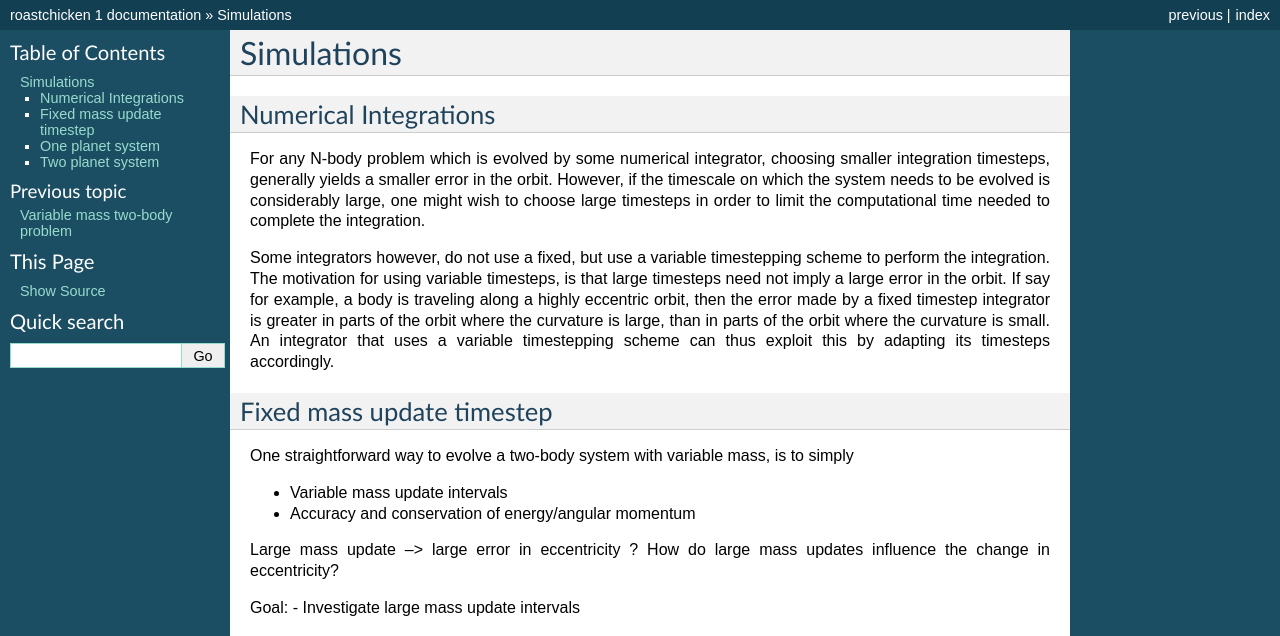
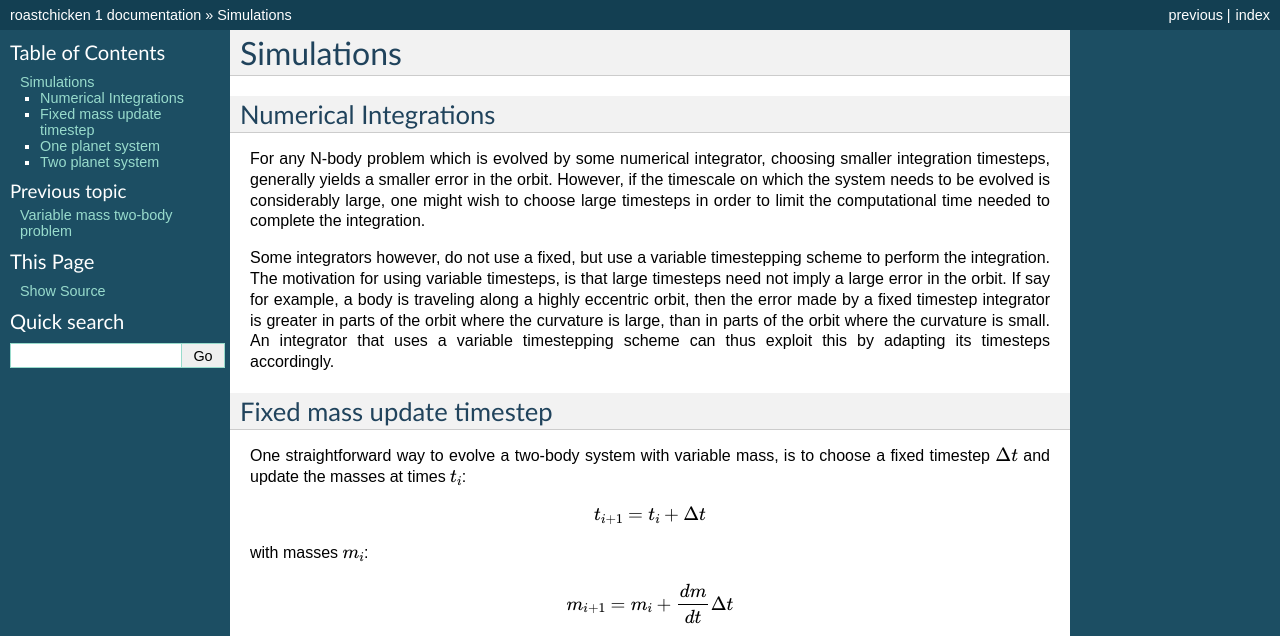
Before and after one commit to launerbie/roastchicken, a Sphinx documentation site: the page built from docs/source/simulations.rst, in a window 1280 px wide and 1400 px high. Shown: the top 636 px of the window. Built offline with Sphinx 7.4.7, drawn with Linux system fonts in a browser that asks for light colours; formulas are drawn with MathJax 3; some of the changed text lies outside the part shown.

Commit message:
update simulations.rst

```diff
--- a/docs/source/simulations.rst
+++ b/docs/source/simulations.rst
@@ -23,10 +23,37 @@ this by adapting its timesteps accordingly.
 
 Fixed mass update timestep
 --------------------------
-One straightforward way to evolve a two-body system with variable mass, is to simply
+One straightforward way to evolve a two-body system with variable mass,
+is to choose a fixed timestep :math:`\Delta t` and update the masses at
+times :math:`t_i`:
+
+.. math::
+   t_{i+1} = t_i + \Delta t
+
+with masses :math:`m_i`:
+
+.. math::
+   m_{i+1} = m_i + \frac{dm}{dt} \Delta t
 
 
+.. image:: http://home.strw.leidenuniv.nl/~lau/positions_e0.png
+   :width: 1016 px
+   :height: 841 px
+   :scale: 50 %
+   :align: center
+   :alt: alternate text
 
+.. image:: http://home.strw.leidenuniv.nl/~lau/positions_e05.png
+   :width: 1003 px
+   :height: 807 px
+   :scale: 50 %
+   :align: center
+   :alt: alternate text
+
+.. math::
+   :label: conservation_angular_momentum
+
+   h = \sqrt{ G\mu a (1-e^2) } = \text{constant}
 
 
 - Variable mass update intervals
```
